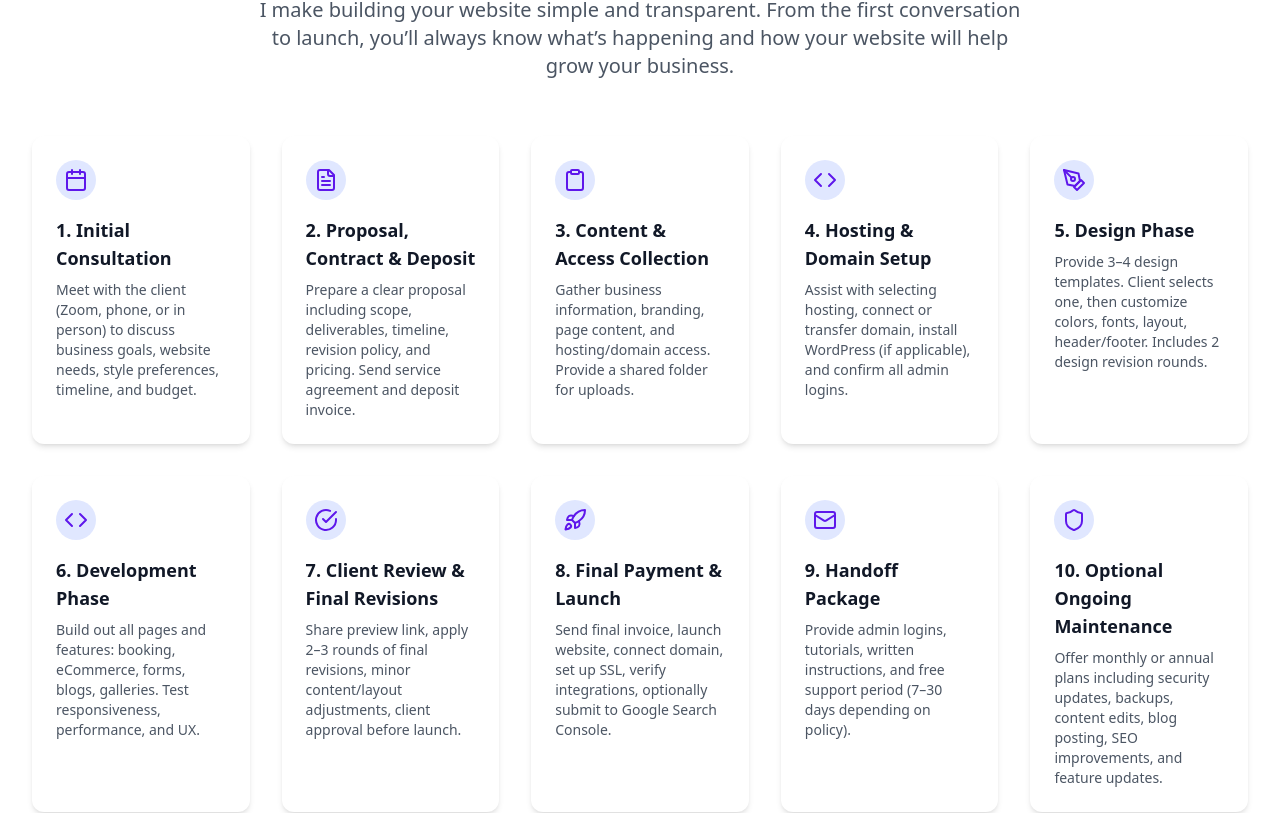
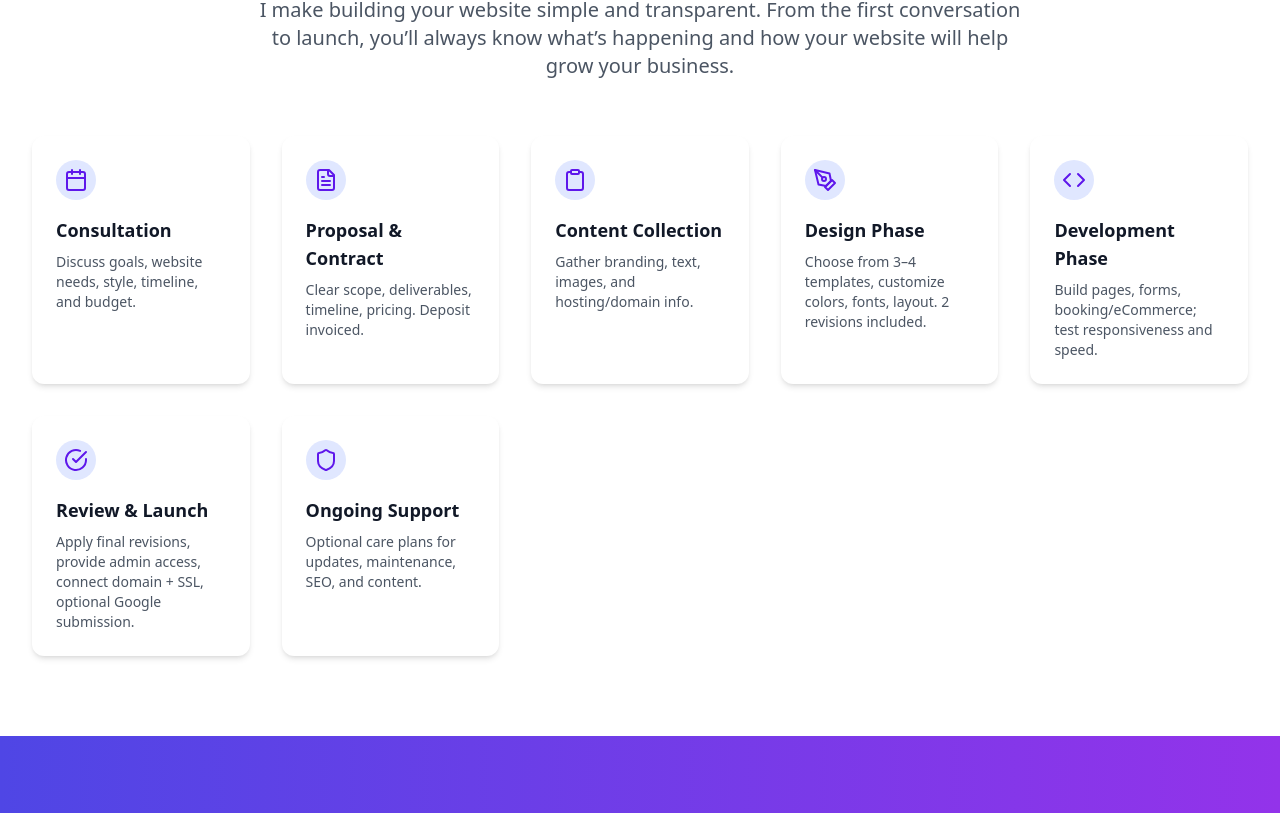
Before and after one commit to nav-commits/WebsiteBusiness, a React (Vite) app: page /about in a window 1280 px wide. Shown: the part 872-1685 px from the top of the page. Built offline with nearby package versions, Linux system fonts and the light colour scheme.

Commit message:
fixed pricing

```diff
--- a/src/data/data.ts
+++ b/src/data/data.ts
@@ -5,8 +5,7 @@ import {
   Code,
   PenTool,
   CheckCircle,
-  Rocket,
-  Mail,
+
   Shield,
 } from "lucide-react";
 import type { ComponentType } from "react";
@@ -19,67 +18,41 @@ export interface ProcessStep {
 
 export const processSteps: ProcessStep[] = [
   {
-    title: "1. Initial Consultation",
-    description:
-      "Meet with the client (Zoom, phone, or in person) to discuss business goals, website needs, style preferences, timeline, and budget.",
+    title: "Consultation",
+    description: "Discuss goals, website needs, style, timeline, and budget.",
     icon: Calendar,
   },
   {
-    title: "2. Proposal, Contract & Deposit",
-    description:
-      "Prepare a clear proposal including scope, deliverables, timeline, revision policy, and pricing. Send service agreement and deposit invoice.",
+    title: "Proposal & Contract",
+    description: "Clear scope, deliverables, timeline, pricing. Deposit invoiced.",
     icon: FileText,
   },
   {
-    title: "3. Content & Access Collection",
-    description:
-      "Gather business information, branding, page content, and hosting/domain access. Provide a shared folder for uploads.",
+    title: "Content Collection",
+    description: "Gather branding, text, images, and hosting/domain info.",
     icon: Clipboard,
   },
   {
-    title: "4. Hosting & Domain Setup",
-    description:
-      "Assist with selecting hosting, connect or transfer domain, install WordPress (if applicable), and confirm all admin logins.",
+    title: "Design Phase",
+    description: "Choose from 3–4 templates, customize colors, fonts, layout. 2 revisions included.",
+    icon: PenTool,
+  },
+  {
+    title: "Development Phase",
+    description: "Build pages, forms, booking/eCommerce; test responsiveness and speed.",
     icon: Code,
   },
   {
-    title: "5. Design Phase",
-    description:
-      "Provide 3–4 design templates. Client selects one, then customize colors, fonts, layout, header/footer. Includes 2 design revision rounds.",
-    icon: PenTool,
-  },
-  {
-    title: "6. Development Phase",
-    description:
-      "Build out all pages and features: booking, eCommerce, forms, blogs, galleries. Test responsiveness, performance, and UX.",
-    icon: Code,
-  },
-  {
-    title: "7. Client Review & Final Revisions",
-    description:
-      "Share preview link, apply 2–3 rounds of final revisions, minor content/layout adjustments, client approval before launch.",
+    title: "Review & Launch",
+    description: "Apply final revisions, provide admin access, connect domain + SSL, optional Google submission.",
     icon: CheckCircle,
   },
   {
-    title: "8. Final Payment & Launch",
-    description:
-      "Send final invoice, launch website, connect domain, set up SSL, verify integrations, optionally submit to Google Search Console.",
-    icon: Rocket,
-  },
-  {
-    title: "9. Handoff Package",
-    description:
-      "Provide admin logins, tutorials, written instructions, and free support period (7–30 days depending on policy).",
-    icon: Mail,
-  },
-  {
-    title: "10. Optional Ongoing Maintenance",
-    description:
-      "Offer monthly or annual plans including security updates, backups, content edits, blog posting, SEO improvements, and feature updates.",
+    title: "Ongoing Support",
+    description: "Optional care plans for updates, maintenance, SEO, and content.",
     icon: Shield,
   },
 ];
-
 // ---------- TECH LOGOS ----------
 export interface TechLogo {
   src: string;
@@ -401,59 +374,58 @@ export interface WebsitePackage {
 export const websitePackages: WebsitePackage[] = [
   {
     title: "Landing Page",
-    tagline: "Single-page conversion-focused design",
-    price: "Starting at $400",
+    tagline: "High-converting single-page design",
+    price: "Starting at $500",
     features: [
-      "Custom long-form landing page designed to convert visitors",
+      "Custom landing page designed to convert visitors into clients",
       "Mobile-first, fully responsive",
-      "Call-to-action sections and forms included",
+      "Call-to-action sections & lead capture forms",
       "Optional booking or lead capture integration",
       "SEO-friendly and fast-loading",
-      "2 rounds of revisions (additional revisions $50)",
-      "Delivered within 3–5 days after content is provided",
+      "2 rounds of revisions (additional revisions $50 each)",
+      "Delivered 3–5 days after content is provided",
     ],
   },
   {
     title: "Starter Website",
     tagline: "Perfect for small local businesses or personal brands",
-    price: "Starting at $700",
+    price: "Starting at $900",
     features: [
       "Up to 5 custom pages (Home, About, Services, Contact, Blog)",
-      "Mobile-first, fully responsive design",
-      "2 rounds of revisions for layout or content changes (additional revisions $50 per page)",
+      "Mobile-first, fully responsive",
+      "SEO-ready foundation (metadata, sitemap, Google Search Console setup)",
       "Contact form integration",
-      "SEO-ready foundation (metadata, sitemap, Google Search Console setup)",
+      "2 rounds of layout/content revisions (extra $50 per page)",
       "Delivered within 1 week after content is provided",
-      "Hosting and domain setup guidance (client pays separately)",
+      "Includes Foundation Care Plan (1-year maintenance, updates & backups)",
     ],
   },
   {
-    title: "Business Website",
-    tagline: "Ideal for growing local businesses",
-    price: "Starting at $1,200",
+    title: "Growth Website",
+    tagline: "Advanced solution for scaling businesses",
+    price: "Starting at $1,500",
     features: [
       "Up to 10 custom pages",
       "Mobile-first, fully responsive design",
-      "2 rounds of revisions for layout or content changes (additional revisions $50 per page)",
-      "Booking system OR eCommerce integration",
-      "Basic SEO and speed optimization",
-      "Delivered within 2–3 weeks after content is provided",
-      "Hosting and domain setup guidance (client pays separately)",
+      "Booking system or eCommerce integration",
+      "Basic SEO + speed optimization",
+      "2 rounds of revisions (additional revisions $50 per page)",
+      "Delivered 2–3 weeks after content is provided",
+      "Includes Growth Care Plan (5 updates/year, advanced security, quarterly performance checks)",
     ],
   },
   {
-    title: "Pro Website",
-    tagline: "Advanced solutions for scaling businesses",
-    price: "Starting at $1,800",
+    title: "Scale Website",
+    tagline: "Custom solutions for businesses growing fast",
+    price: "Starting at $2,200",
     features: [
-      "Custom number of pages to fit your business needs",
-      "Mobile-first, fully responsive design",
-      "2 rounds of revisions for layout or content changes (additional revisions $50 per page)",
+      "Unlimited pages tailored to your business needs",
+      "Mobile-first, fully responsive",
       "Booking + eCommerce + Courses integration",
-      "Advanced SEO, speed, and security enhancements",
-      "Includes all Business package features plus custom solutions",
-      "Delivered within 3–5 weeks after content is provided",
-      "Hosting and domain setup guidance (client pays separately)",
+      "Advanced SEO, speed, and security optimization",
+      "2 rounds of revisions (additional revisions $50 per page)",
+      "Delivered 3–5 weeks after content is provided",
+      "Includes Scale Care Plan (monthly updates, blog posts, local SEO, analytics, conversion optimization)",
     ],
   },
 ];
@@ -468,38 +440,38 @@ export interface CarePlan {
 
 export const carePlans: CarePlan[] = [
   {
-    title: "Essential Maintenance",
-    tagline: "Annual updates & security",
+    title: "Foundation Care Plan",
+    tagline: "Essential updates & security",
     price: "$150 / year",
     features: [
-      "Platform, plugin, and integration updates once per year",
-      "Weekly backups",
+      "Annual platform, plugin, and integration updates",
+      "Weekly backups for security",
       "Basic security monitoring",
       "Up to 2 small content updates per year (text, images, minor layout tweaks)",
     ],
   },
   {
-    title: "Business Growth Plan",
+    title: "Growth Care Plan",
     tagline: "Care + light content support",
     price: "$400 / year",
     features: [
-      "All Essential Maintenance features",
+      "All Foundation Care Plan features",
       "Up to 5 small content updates per year",
       "Advanced security monitoring",
       "Quarterly website performance checks",
     ],
   },
   {
-    title: "Full Growth + Marketing",
-    tagline: "Comprehensive care + marketing support",
+    title: "Scale Care Plan",
+    tagline: "Full marketing & website support",
     price: "$1,000 / year",
     features: [
-      "All Business Growth features",
-      "Up to 12 content updates per year (text, images, minor layout tweaks, promotional changes)",
+      "All Growth Care Plan features",
+      "Up to 12 content updates per year (text, images, minor layout tweaks, promotional updates)",
       "Monthly blog posts or promotional updates",
-      "Local SEO & Google Business maintenance",
-      "Conversion optimization",
-      "Monthly analytics reports",
+      "Local SEO & Google Business profile maintenance",
+      "Conversion optimization support",
+      "Monthly analytics & performance reports",
     ],
   },
 ];
@@ -508,7 +480,7 @@ export const carePlans: CarePlan[] = [
 export interface AdditionalService {
   title: string;
   price: string;
-  description?: string; // optional because some services may not have description
+  description?: string;
   features: string[];
 }
 
@@ -516,7 +488,7 @@ export const additionalServices: AdditionalService[] = [
   {
     title: "SEO Setup",
     price: "$300",
-    description: "Complete on-page SEO to help your site rank well on Google",
+    description: "Complete on-page SEO to help your site rank and convert",
     features: [
       "Optimize page titles, meta descriptions, and headings",
       "Set up Google Search Console and Analytics",
@@ -561,6 +533,7 @@ export const additionalServices: AdditionalService[] = [
     ],
   },
 ];
+
 
 // ---------- TESTIMONIALS ----------
 export interface Testimonial {
```
